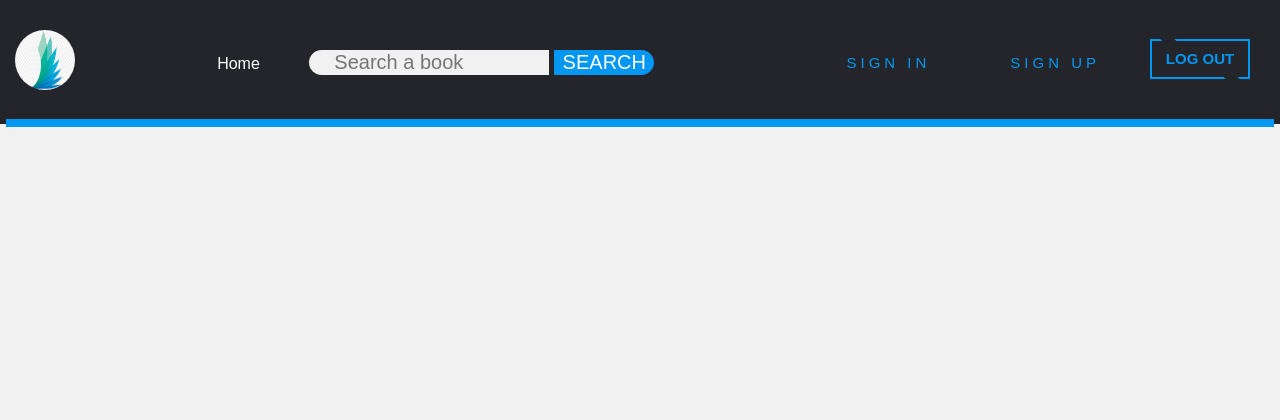
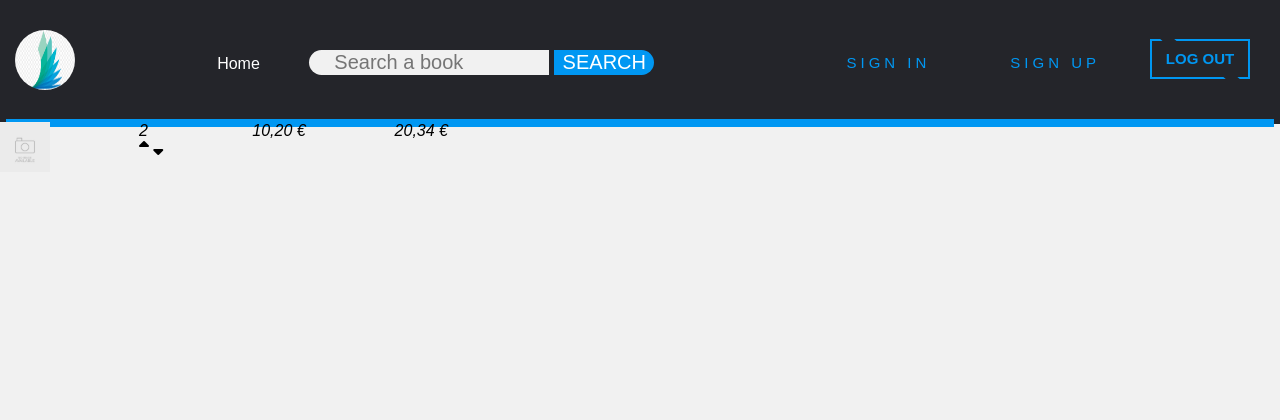
Before and after one commit to Black-Demo/bibliotecaOnlinePhp, a PHP site: page /shoppingCard.php in a window 1280 px wide. Shown: the top 420 px of the page. Run offline with PHP 8.4, Linux system fonts and the light colour scheme; some libraries are stand-ins or nearby versions.

Commit message:
estructura de cada elemento

```diff
--- a/shoppingCard.php
+++ b/shoppingCard.php
@@ -1,8 +1,26 @@
 <?php
     include 'header.php';
 ?>
+<div class="container">
+    <div class="img">
+        <img src="src/userImg/no-img.jpg" alt="" width=50px>
+    </div>
+    <div class="quanttiy">
+        <i>2</i>
+        <div class="up-down">
+            <i class="fas fa-sort-up"></i>
+            <i class="fas fa-sort-down"></i>
+        </div>
+    </div>
+    <div class="price">
+        <i>10,20</i>
+        <i>€</i>
+    </div>
 
-
+    <div class="total">
+        <i>20,34</i> <i>€</i>
+    </div>
+</div>
 <?php
     include 'footer.php';
 ?>
```
